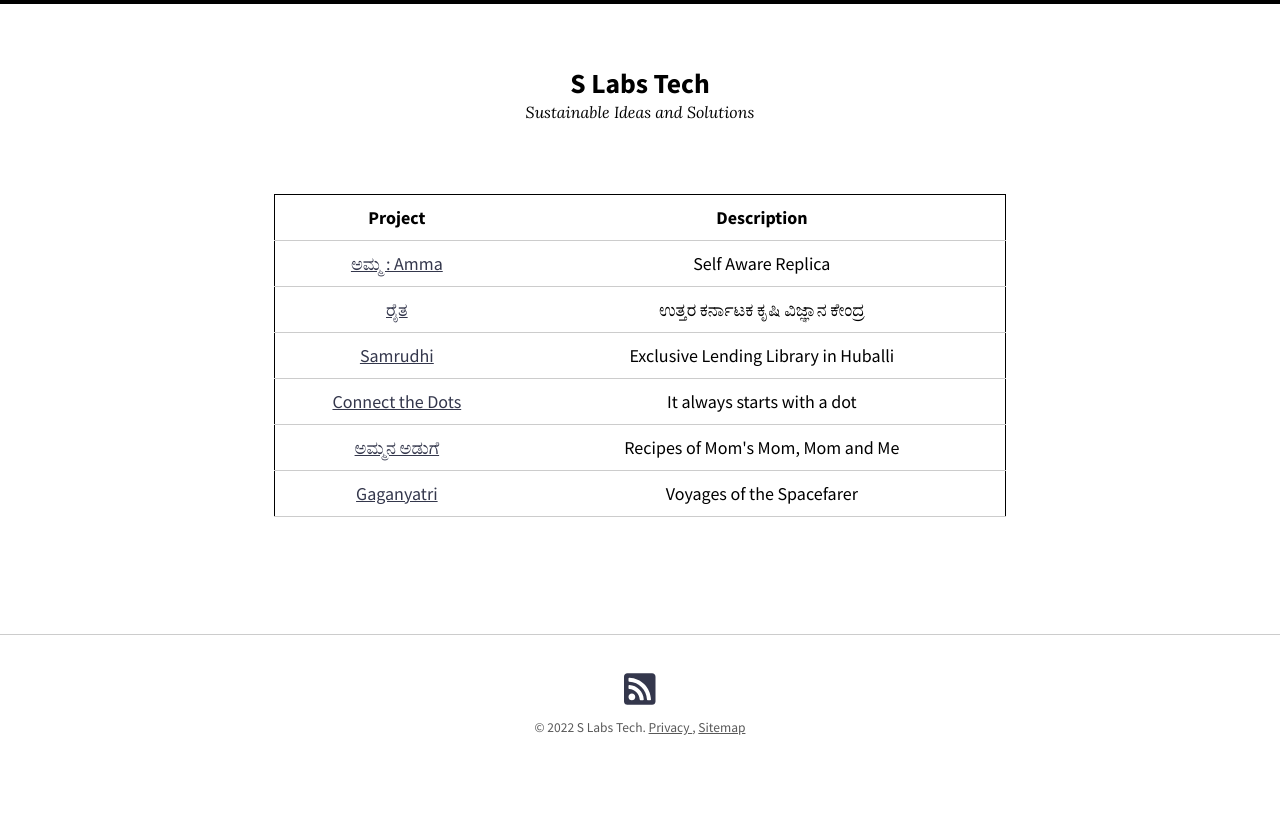
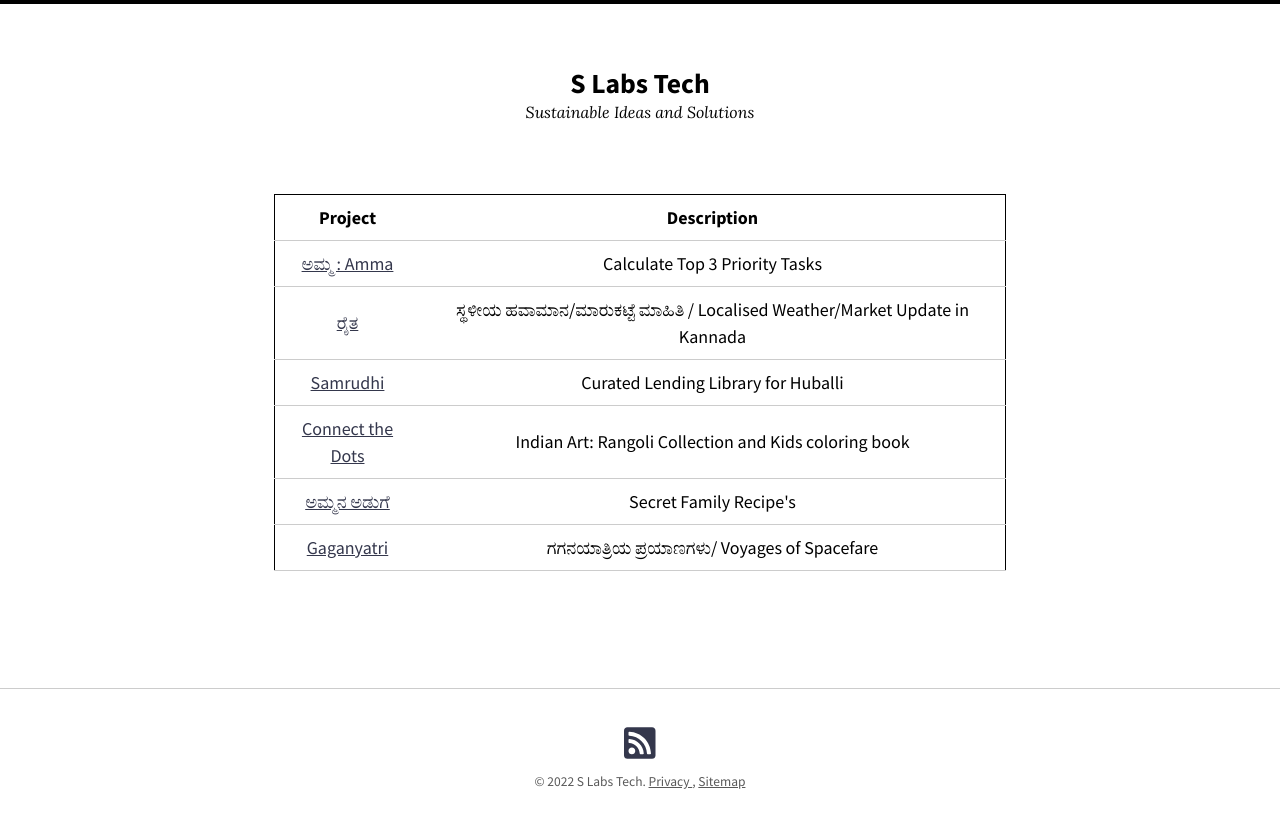
Before and after one commit to slabstech/slabstech.github.io, a Jekyll site: the page built from index.md, in a window 1280 px wide. Shown: the top 828 px of the page. Built offline with Jekyll 4.4.1, drawn with Linux system fonts in a browser that asks for light colours; nearby versions of some CDN libraries.

Commit message:
Make language simple

```diff
--- a/_layouts/home.html
+++ b/_layouts/home.html
@@ -11,27 +11,27 @@ layout: page
   </tr>
     <tr>
       <td> <a href="https://slabstech.com/amma/">ಅಮ್ಮ : Amma</a>  </td>
-      <td>Self Aware Replica   </td>
+      <td>Calculate Top 3 Priority Tasks </td>
     </tr>
     <tr>
         <td> <a href="https://slabstech.com/raita/">ರೈತ</a>  </td>
-        <td>ಉತ್ತರ ಕರ್ನಾಟಕ ಕೃಷಿ ವಿಜ್ಞಾನ ಕೇಂದ್ರ</td>
+        <td>ಸ್ಥಳೀಯ ಹವಾಮಾನ/ಮಾರುಕಟ್ಟೆ ಮಾಹಿತಿ / Localised Weather/Market Update in Kannada</td>
       </tr>
       <tr>
         <td> <a href="https://slabstech.com/samrudhi/">Samrudhi</a>  </td>
-        <td>Exclusive Lending Library in Huballi</td>
+        <td>Curated Lending Library for Huballi</td>
       </tr>
       <tr>
         <td> <a href="https://slabstech.com/connectthedots.com/">Connect the Dots</a>  </td>
-        <td>It always starts with a dot</td>
+        <td>Indian Art: Rangoli Collection and Kids coloring book</td>
       </tr>
       <tr>
         <td> <a href="https://slabstech.com/ammanaaduge.com/">ಅಮ್ಮನ ಅಡುಗೆ</a>  </td>
-        <td>Recipes of Mom's Mom, Mom and Me</td>
+        <td>Secret Family Recipe's</td>
       </tr>
       <tr>
         <td> <a href="https://gaganyatri.com">Gaganyatri</a>  </td>
-        <td>Voyages of the Spacefarer </td>
+        <td>ಗಗನಯಾತ್ರಿಯ ಪ್ರಯಾಣಗಳು/ Voyages of Spacefare</td>
       </tr>
   </table>
 
```
